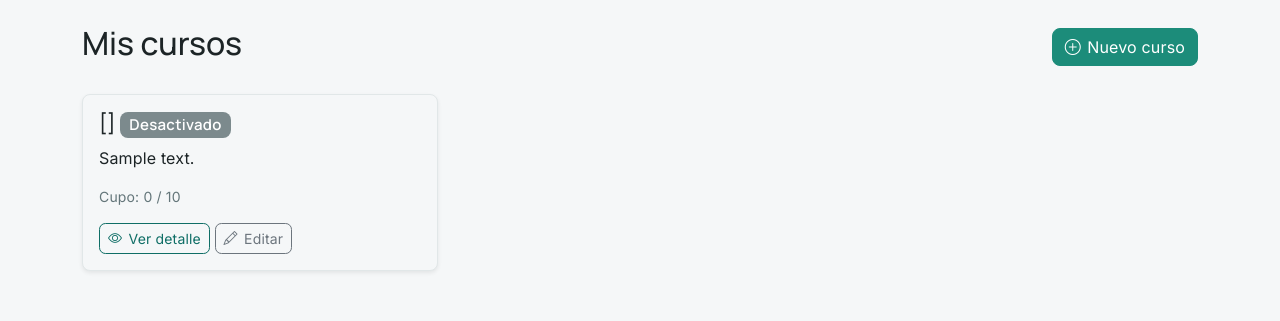
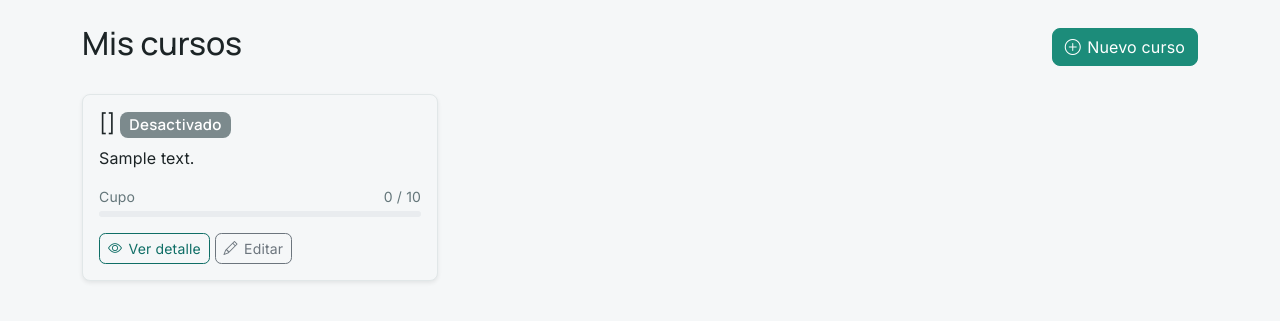
Before and after one commit to Bcristianr10/mono_webapp_mircoservicios, a Flask app: template micro_bff_app/micro_bff_app/templates/courses/mine.html in a window 1280 px wide. Shown: the part 56-377 px from the top of the page. Run offline with Flask 3, Linux system fonts and the light colour scheme; the template is opened without the code that fills it: most values are stand-ins (such as "Sample title", 1, 10 or a date in 2020).

Commit message:
Micro-interacciones en tarjetas de curso: hover + barra de cupo
Las tarjetas de curso (Cursos y Mis cursos) ahora se elevan
sutilmente al pasar el mouse, y el texto "Cupo: X/Y" se reemplazo por
una mini barra de progreso (misma linea visual que Reportes), en rojo
si el curso supera el 80% de ocupacion.

```diff
--- a/micro_bff_app/micro_bff_app/templates/base.html
+++ b/micro_bff_app/micro_bff_app/templates/base.html
@@ -75,6 +75,13 @@
             margin-bottom: 1rem;
             border-color: var(--eduflex-border);
             box-shadow: 0 1px 2px rgba(16, 24, 40, 0.04);
+        }
+        .course-card {
+            transition: transform 0.15s ease, box-shadow 0.15s ease;
+        }
+        .course-card:hover {
+            transform: translateY(-3px);
+            box-shadow: 0 10px 22px rgba(16, 24, 40, 0.10);
         }
         .card-header {
             background-color: var(--eduflex-surface);
--- a/micro_bff_app/micro_bff_app/templates/courses/mine.html
+++ b/micro_bff_app/micro_bff_app/templates/courses/mine.html
@@ -9,7 +9,7 @@
 <div class="row">
     {% for c in courses %}
     <div class="col-md-4">
-        <div class="card shadow-sm">
+        <div class="card shadow-sm course-card">
             <div class="card-body">
                 <h5 class="card-title">
                     {{ c.title }}
@@ -18,9 +18,15 @@
                     {% endif %}
                 </h5>
                 <p class="card-text">{{ c.description or "Sin descripción." }}</p>
-                <p class="text-muted small">
-                    Cupo: {{ enrolled_counts.get(c.id, 0) }} / {{ c.capacity }}
-                </p>
+                {% set enrolled = enrolled_counts.get(c.id, 0) %}
+                {% set fill = (enrolled / c.capacity * 100) if c.capacity else 0 %}
+                <div class="d-flex justify-content-between small text-muted mb-1">
+                    <span>Cupo</span>
+                    <span>{{ enrolled }} / {{ c.capacity }}</span>
+                </div>
+                <div class="progress mb-3" style="height: 6px;">
+                    <div class="progress-bar {{ 'bg-danger' if fill >= 80 else '' }}" role="progressbar" style="width: {{ fill }}%;"></div>
+                </div>
                 <a href="{{ url_for('courses.detail', course_id=c.id) }}" class="btn btn-outline-primary btn-sm"><i class="bi bi-eye"></i>Ver detalle</a>
                 <a href="{{ url_for('courses.edit_course', course_id=c.id) }}" class="btn btn-outline-secondary btn-sm"><i class="bi bi-pencil"></i>Editar</a>
             </div>
```
Also changed, not shown: micro_bff_app/micro_bff_app/templates/courses/list.html (+10 -4 lines).
